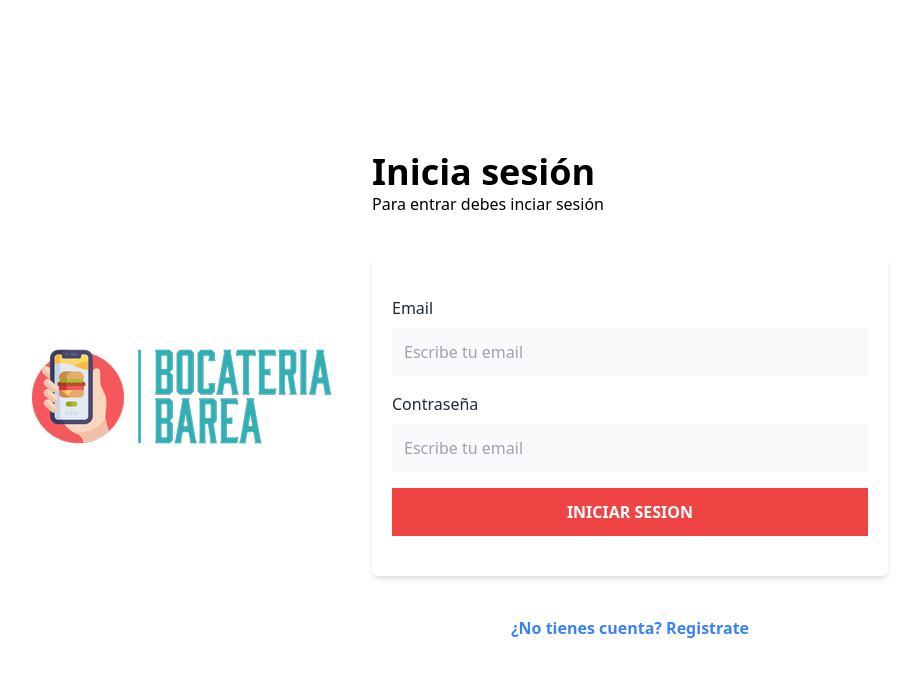
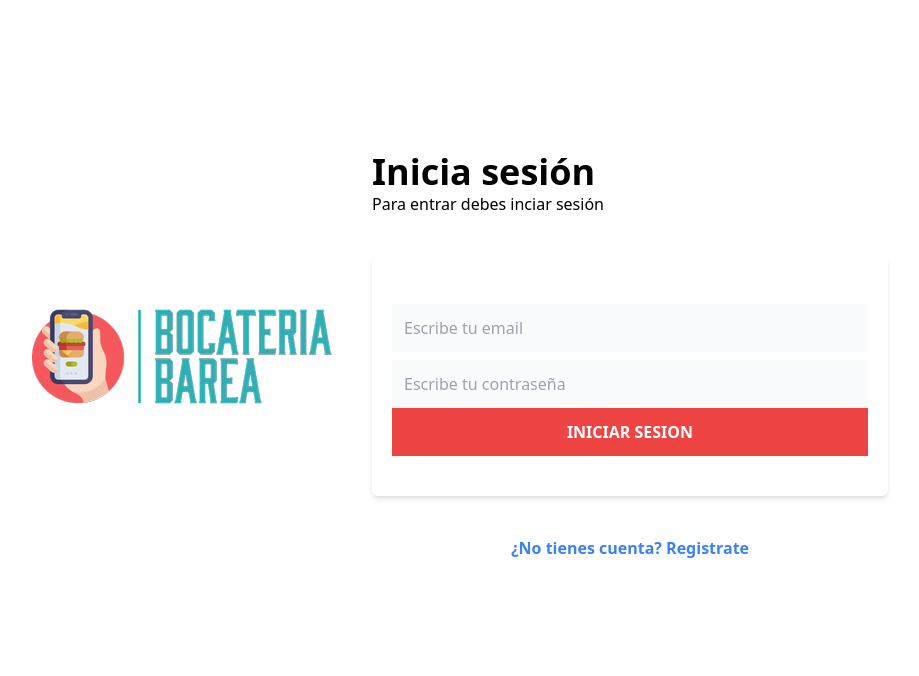
Before and after one commit to MarioParicio/proyecto-final-grado-MarioParicio-React, a React (Vite) app: page /auth/login in a window 1280 px wide. Shown: the top 676 px of the page, without its empty margins (160-1079 px from the left). Built offline with nearby package versions, Linux system fonts and the light colour scheme.

Commit message:
Ya funciona la lógica de login :)

```diff
--- a/src/firebase.js
+++ b/src/firebase.js
@@ -1,6 +1,6 @@
 // Import the functions you need from the SDKs you need
-import firebase from "firebase/app";
-import "firebase/auth";
+import firebase from "firebase/compat/app";
+import "firebase/compat/auth";
 // TODO: Add SDKs for Firebase products that you want to use
 // https://firebase.google.com/docs/web/setup#available-libraries
 
--- a/src/views/Login.jsx
+++ b/src/views/Login.jsx
@@ -1,60 +1,63 @@
+import { useState } from "react";
+import { useNavigate } from "react-router-dom"; // Import useNavigate
 
-import {Link} from 'react-router-dom'
+import { auth } from "../firebase";
+import { Link } from "react-router-dom";
+
 export default function Login() {
+  const [email, setEmail] = useState("");
+  const [password, setPassword] = useState("");
+
+  const navigate = useNavigate(); // Get access to the navigate function
+
+  const handleLogin = async (event) => {
+    event.preventDefault();
+
+    try {
+      await auth.signInWithEmailAndPassword(email, password);
+      // Redirect the user to the desired route after successful login
+      navigate("/auth/register"); // R
+    } catch (error) {
+      // Handle login errors here
+      <Link to="/auth/register"/>
+      console.error(error);
+    }
+  };
   return (
     <>
     <h1 className="text-4xl font-bold">Inicia sesión</h1>
     <p>Para entrar debes inciar sesión</p>
 
     <div className="bg-white shadow-md rounded-md mt-10 px-5 py-10">
-      <form>
-
-
-        <div className="mb-4">
-            <label
-            className="text-slate-800 mr-5"
-            htmlFor="nombre"
-            >
-
-            Email
-            </label>
-            <input type ="email"
+    <form onSubmit={handleLogin}>
+      {/* ... */}
+      <input
+        type="email"
         id="email"
         className="mt-2 w-full p-3 bg-gray-50"
         name="email"
         placeholder="Escribe tu email"
+        value={email}
+        onChange={(e) => setEmail(e.target.value)}
       />
-
-
-
-        </div>
-
-        <div className="mb-4">
-            <label
-            className="text-slate-800 mr-5"
-            htmlFor="nombre"
-            >
-
-            Contraseña
-            </label>
-            <input type ="password"
+      {/* ... */}
+      <input
+        type="password"
         id="password"
         className="mt-2 w-full p-3 bg-gray-50"
         name="password"
-            placeholder="Escribe tu email"
+        placeholder="Escribe tu contraseña"
+        value={password}
+        onChange={(e) => setPassword(e.target.value)}
       />
-
-
-
-        </div>
-
+      {/* ... */}
       <input
         type="submit"
         value="Iniciar sesion"
         className="bg-red-500 hover:bg-red-600 w-full p-3 text-white uppercase font-bold cursor-pointer"
+
       />
-
-
+      {/* ... */}
     </form>
     </div>
     <nav className="mt-10 flex justify-center">
```
Lines whose indentation alone changed are shown as unchanged.
